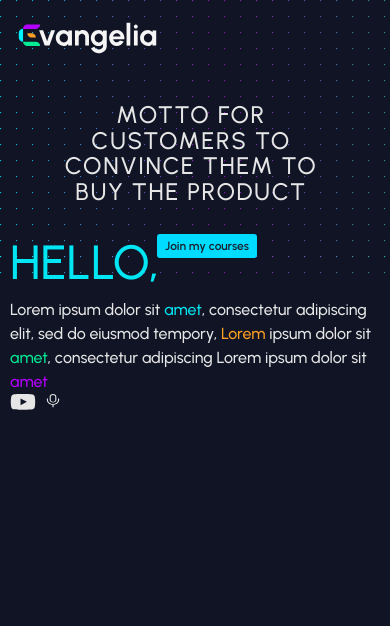
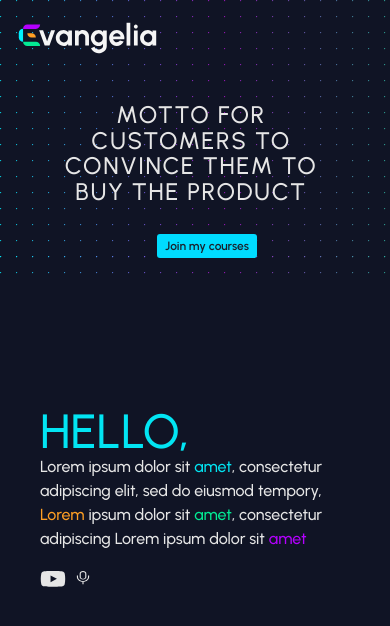
Before and after one commit to evangelia-business/website, a Next.js app: page /en in a window 390 px wide. Shown: the top 626 px of the page. Built offline with nearby package versions, Linux system fonts and the light colour scheme.

Commit message:
#4 cleanup hello section markup, made it responsive

```diff
--- a/src/components/HelloSection/HelloSection.tsx
+++ b/src/components/HelloSection/HelloSection.tsx
@@ -2,32 +2,21 @@ import { Box, Flex, Text, Image } from '@chakra-ui/react'
 
 export default function HelloSection() {
   return (
-    <Box
+    <Flex
+      direction={['column', 'column', 'row']}
+      alignItems="center"
+      justifyContent="space-around"
       width="100%"
-      position="relative"
-      height={['auto', 'auto', '278px']}
       textAlign="left"
       fontSize="16px"
       color="#e6e6e6"
-      padding={['10px', '10px', '0']}
+      padding={10}
+      gap={2}
     >
-      <Box
-        position={['relative', 'relative', 'absolute']}
-        top={['0', '0', '38px']}
-        left={['0', '0', '325px']}
-        width={['100%', '100%', 'calc(100% - 325px)']}
-        maxWidth={['none', 'none', '600px']}
-      >
-        <Box
-          width="181px"
-          height="40px"
-          display="flex"
-          flexDirection="column"
-          alignItems="flex-start"
-          justifyContent="flex-start"
-          paddingBottom="29px"
-          fontSize="18px"
-          color="#02e5f3"
+      <Flex
+        direction="column"
+        position="relative"
+        top={{ base: '0', md: '-30%' }}
       >
         <Text
           fontSize={['48px', '20px']}
@@ -36,13 +25,12 @@ export default function HelloSection() {
           display="flex"
           alignItems="center"
           height="48px"
+          color="#02e5f3"
         >
           HELLO,
         </Text>
-        </Box>
+
         <Text
-          position="relative"
-          top="20px"
           lineHeight="150%"
           fontWeight="500"
           display="inline-block"
@@ -69,7 +57,6 @@ export default function HelloSection() {
           </Text>
         </Text>
         <Flex
-          position="relative"
           gap="10px"
           marginTop="20px"
           justifyContent={['flex-start', 'flex-start', 'flex-start']}
@@ -87,23 +74,18 @@ export default function HelloSection() {
             height="14px"
           />
         </Flex>
-      </Box>
-      <Box
-        position="absolute"
-        top="-87px"
-        right="0"
-        width="382px"
-        height="342px"
-        display={['none', 'none', 'block']}
-      >
+      </Flex>
+
       <Image
+        display={{ base: 'none', md: 'block' }}
         alt="Circle"
         src="/Circle_icons_circle_icons_dark_blue.svg"
         width="382px"
         height="342px"
         objectFit="cover"
+        position="relative"
+        top="-40%"
       />
-      </Box>
-    </Box>
+    </Flex>
   )
 }
--- a/src/components/HomePage/HomePage.tsx
+++ b/src/components/HomePage/HomePage.tsx
@@ -12,7 +12,6 @@ export default function HomePage() {
             "footer"
             `}
       gridTemplateColumns={'1fr'}
-      gridTemplateRows={'30% 25% 35% 10%'}
       height="90vh"
     >
       <Header />
```
Also changed, not shown: 1 other file (tests, documents, lock files or other folders). Lines whose indentation alone changed are shown as unchanged.
